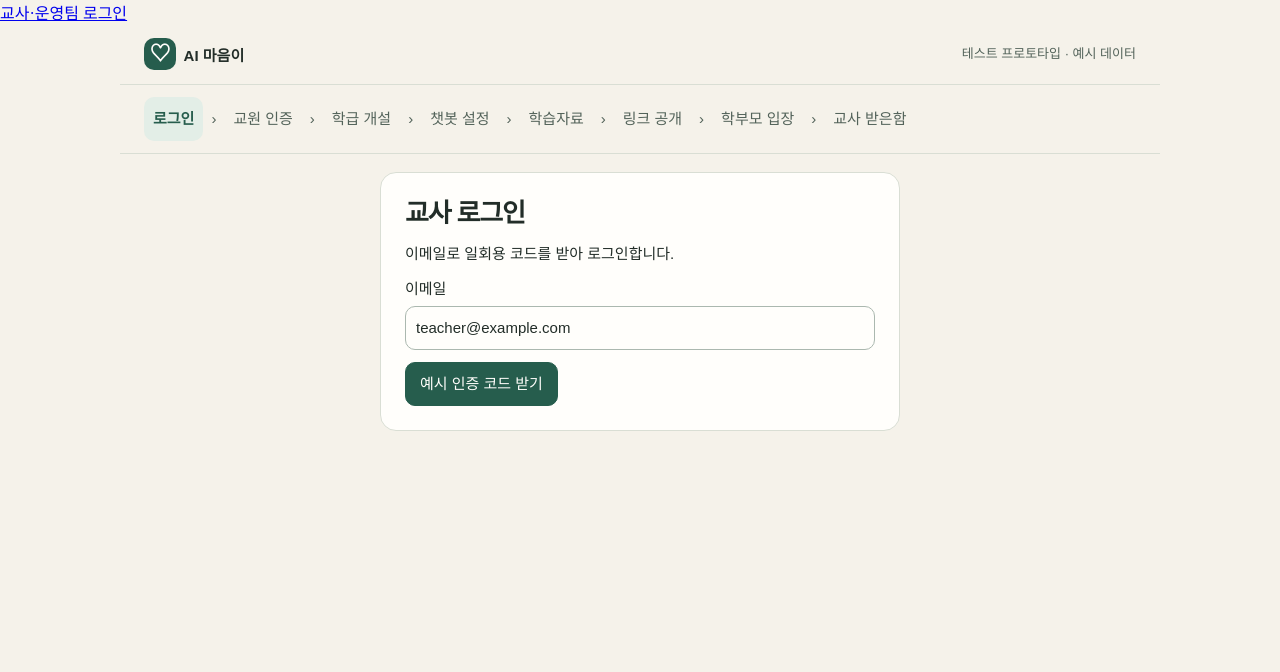
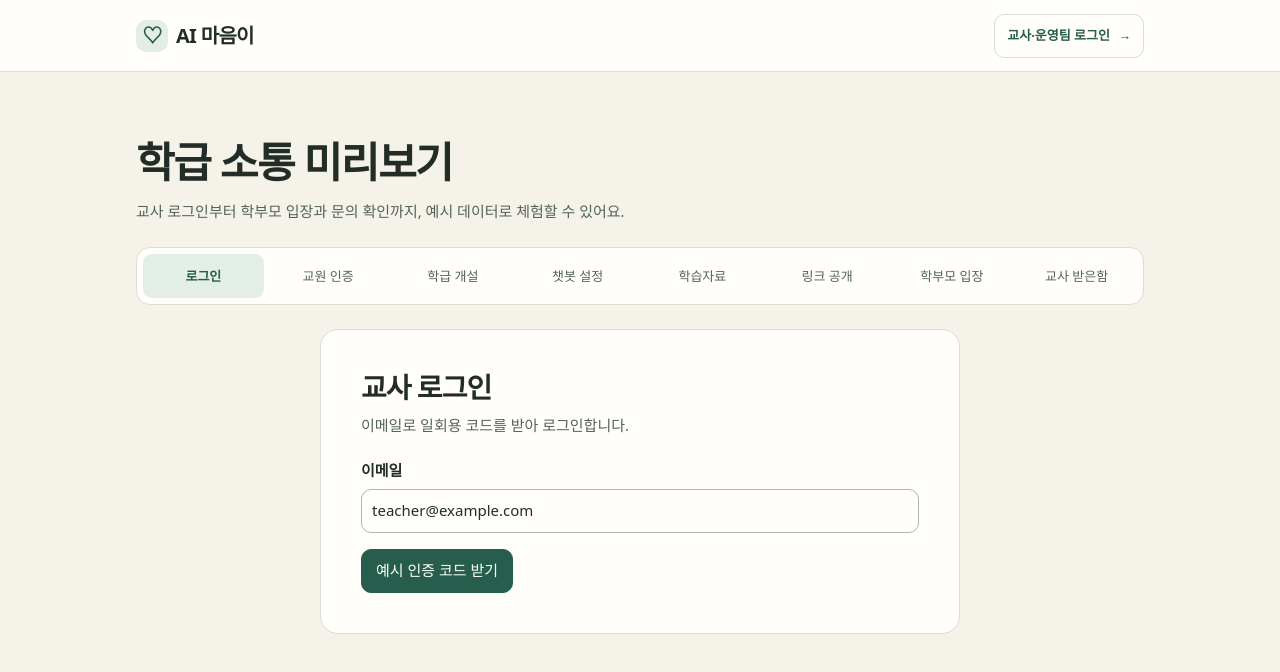
Before and after one commit to smchae1008-lgtm/ai_heart, a Next.js app: page / in a window 1280 px wide. Shown: the top 672 px of the page. Built offline with nearby package versions, Linux system fonts and the light colour scheme.

Commit message:
Refine AI Maeumi typography and screen spacing (#8)

```diff
--- a/app/globals.css
+++ b/app/globals.css
@@ -1,11 +1,161 @@
+:root {
+  color-scheme: light;
+  --canvas: #f5f2ea;
+  --surface: #fffefb;
+  --ink: #222d28;
+  --muted: #53635a;
+  --line: #d9ded4;
+  --green: #265d4d;
+  --selected: #e3eee7;
+  --header-height: 72px;
+}
+
+* { box-sizing: border-box; }
+
 body {
   margin: 0;
-  background: #f5f2ea;
+  background: var(--canvas);
+  color: var(--ink);
+  font: 15px/1.65 Pretendard, "Noto Sans KR", "Malgun Gothic", system-ui, sans-serif;
+  overflow-wrap: anywhere;
 }
 
-iframe {
+h1, h2, h3 {
+  margin: 0;
+  line-height: 1.3;
+  letter-spacing: -.035em;
+  word-break: keep-all;
+}
+
+h1 { font-size: clamp(26px, 4vw, 34px); }
+h2 { font-size: 22px; }
+h3 { font-size: 18px; }
+p { margin: 0; }
+a { color: var(--green); text-underline-offset: .2em; }
+:focus-visible { outline: 2px solid var(--green); outline-offset: 3px; }
+
+.home-header {
+  background: var(--surface);
+  border-bottom: 1px solid var(--line);
+}
+
+.home-header-inner {
+  display: flex;
+  align-items: center;
+  justify-content: space-between;
+  gap: 12px;
+  width: min(100%, 1104px);
+  min-height: calc(var(--header-height) - 1px);
+  margin-inline: auto;
+  padding-inline: clamp(16px, 4vw, 48px);
+}
+
+.home-header h1 {
+  display: flex;
+  align-items: center;
+  gap: 8px;
+  font-size: clamp(16px, 3vw, 20px);
+}
+
+.home-header h1 span {
+  display: grid;
+  place-items: center;
+  width: 32px;
+  height: 32px;
+  border-radius: 10px;
+  background: var(--selected);
+  color: var(--green);
+}
+
+.home-header a {
+  display: inline-flex;
+  align-items: center;
+  gap: 8px;
+  min-height: 44px;
+  padding: 6px 12px;
+  border: 1px solid var(--line);
+  border-radius: 10px;
+  font-size: 13px;
+  font-weight: 700;
+  text-decoration: none;
+}
+
+.home-header a:hover { background: var(--selected); }
+
+.home iframe {
   display: block;
   width: 100%;
-  height: 100dvh;
+  height: calc(100dvh - var(--header-height));
   border: 0;
 }
+
+main:not(.home) {
+  display: grid;
+  gap: 16px;
+  width: min(calc(100% - 32px), 760px);
+  margin: clamp(24px, 6vw, 64px) auto;
+  padding: clamp(20px, 5vw, 40px);
+  border: 1px solid var(--line);
+  border-radius: 18px;
+  background: var(--surface);
+}
+
+main:has(form input[autocomplete="email"]) { max-width: 480px; }
+main:not(.home) h2 { margin-top: 12px; }
+main:not(.home) :is(section, article) {
+  display: grid;
+  gap: 12px;
+  min-width: 0;
+  padding: clamp(12px, 3vw, 20px);
+  border: 1px solid var(--line);
+  border-radius: 12px;
+}
+
+main:not(.home) :is(form, fieldset) { display: grid; gap: 12px; min-width: 0; }
+main:not(.home) form p:has(> label + label) {
+  display: grid;
+  grid-template-columns: repeat(auto-fit, minmax(min(100%, 145px), 1fr));
+  gap: 12px;
+}
+
+label { display: block; font-weight: 600; }
+fieldset { margin: 0; padding: 12px; border: 1px solid var(--line); border-radius: 10px; }
+legend { padding-inline: 4px; font-weight: 600; }
+summary { cursor: pointer; color: var(--green); padding-block: 8px; }
+details[open] > summary { margin-bottom: 8px; }
+details > :is(p, form) + :is(p, form) { margin-top: 10px; }
+
+button, input, select, textarea { font: inherit; }
+:is(input:not([type="hidden"], [type="checkbox"]), select, textarea) {
+  display: block;
+  width: 100%;
+  min-width: 0;
+  min-height: 44px;
+  padding: 8px 12px;
+  border: 1px solid #abb8af;
+  border-radius: 10px;
+  background: var(--surface);
+  color: var(--ink);
+  font-weight: 400;
+}
+
+label > :is(input:not([type="checkbox"]), select, textarea) { margin-top: 4px; }
+textarea { min-height: 88px; resize: vertical; }
+input[type="checkbox"] { accent-color: var(--green); }
+input[type="file"] { max-width: 100%; font-size: 13px; }
+
+button {
+  justify-self: start;
+  min-height: 44px;
+  padding: 8px 16px;
+  border: 1px solid var(--green);
+  border-radius: 10px;
+  background: var(--green);
+  color: var(--surface);
+  font-weight: 600;
+}
+
+button:enabled { cursor: pointer; }
+button:enabled:hover { background: #1d4c3e; }
+button:disabled { opacity: .65; }
+[role="alert"] { color: #8b3534; }
--- a/app/page.tsx
+++ b/app/page.tsx
@@ -1,7 +1,12 @@
 export default function HomePage() {
   return (
-    <main>
-      <nav aria-label="서비스 메뉴"><a href="/login">교사·운영팀 로그인</a></nav>
+    <main className="home">
+      <header className="home-header">
+        <div className="home-header-inner">
+          <h1><span aria-hidden="true">♡</span> AI 마음이</h1>
+          <nav aria-label="서비스 메뉴"><a href="/login">교사·운영팀 로그인 <span aria-hidden="true">→</span></a></nav>
+        </div>
+      </header>
       <iframe src="/prototype/index.html" title="AI 마음이 학급 소통 프로토타입" />
     </main>
   );
--- a/public/prototype/index.html
+++ b/public/prototype/index.html
@@ -1,6 +1,9 @@
-<!doctype html><html lang="ko"><head><meta charset="utf-8"><meta name="viewport" content="width=device-width, initial-scale=1"><title>AI 마음이 · 프로토타입</title><style>body{margin:0;background:#f5f2ea} #maeumi-flow{max-width:1040px;margin:auto}</style></head><body>
+<!doctype html><html lang="ko"><head><meta charset="utf-8"><meta name="viewport" content="width=device-width, initial-scale=1"><title>AI 마음이 · 프로토타입</title><style>body{margin:0;background:#f5f2ea}</style></head><body>
 <section id="maeumi-flow" lang="ko" aria-label="AI 마음이 학급 개설 흐름">
-  <header class="mf-bar"><strong><span class="mf-mark" aria-hidden="true">♡</span> AI 마음이</strong><span>테스트 프로토타입 · 예시 데이터</span></header>
+  <header class="mf-bar">
+    <h1>학급 소통 미리보기</h1>
+    <p>교사 로그인부터 학부모 입장과 문의 확인까지, 예시 데이터로 체험할 수 있어요.</p>
+  </header>
   <nav aria-label="화면 순서"><ol class="mf-route">
     <li><button type="button" data-show="login" aria-current="step">로그인</button></li>
     <li><button type="button" data-show="verify">교원 인증</button></li>
@@ -125,28 +128,33 @@
     color-scheme:light;
     --mf-paper:#fffefb;--mf-bg:#f5f2ea;--mf-ink:#222d28;--mf-muted:#53635a;
     --mf-green:#265d4d;--mf-soft:#e3eee7;--mf-line:#d9ded4;
-    background:var(--mf-bg);color:var(--mf-ink);font:15px/1.55 Pretendard,"Noto Sans KR","Malgun Gothic",sans-serif;
+    box-sizing:border-box;max-width:1104px;margin:auto;padding:clamp(24px,5vw,64px) clamp(16px,4vw,48px);
+    background:var(--mf-bg);color:var(--mf-ink);font:15px/1.65 Pretendard,"Noto Sans KR","Malgun Gothic",system-ui,sans-serif;
   }
   #maeumi-flow *{box-sizing:border-box}
   #maeumi-flow [hidden]{display:none!important}
   #maeumi-flow p,#maeumi-flow h2{margin:0}
-  #maeumi-flow h2{font-size:26px;letter-spacing:-.045em;line-height:1.25}
+  #maeumi-flow h1,#maeumi-flow h2{margin:0;letter-spacing:-.035em;line-height:1.25;word-break:keep-all}
+  #maeumi-flow h1{font-size:clamp(28px,5vw,42px)}
+  #maeumi-flow h2{font-size:clamp(23px,4vw,28px)}
   #maeumi-flow button,#maeumi-flow input,#maeumi-flow select,#maeumi-flow textarea{font:inherit}
   #maeumi-flow button{min-height:44px;cursor:pointer}
   #maeumi-flow button:disabled{cursor:default;opacity:.6}
   #maeumi-flow :focus-visible{outline:2px solid var(--mf-green);outline-offset:2px}
-  #maeumi-flow .mf-bar{display:flex;justify-content:space-between;align-items:center;flex-wrap:wrap;gap:8px;padding:14px 24px;border-bottom:1px solid var(--mf-line)}
-  #maeumi-flow .mf-bar>span,#maeumi-flow small,#maeumi-flow .mf-file>span{font-size:13px;color:var(--mf-muted)}
-  #maeumi-flow .mf-mark{display:inline-grid;place-items:center;width:32px;height:32px;margin-right:4px;border-radius:10px;background:var(--mf-green);color:var(--mf-paper);font-size:21px}
-  #maeumi-flow .mf-route{list-style:none;display:flex;flex-wrap:wrap;gap:4px 8px;margin:0;padding:12px 24px}
-  #maeumi-flow .mf-route li{display:flex;align-items:center;gap:8px}
-  #maeumi-flow .mf-route li:not(:last-child)::after{content:"›";color:var(--mf-muted)}
-  #maeumi-flow .mf-route button{border:0;border-radius:10px;padding:6px 9px;background:transparent;color:var(--mf-muted)}
+  #maeumi-flow .mf-bar{display:grid;gap:10px;margin-bottom:24px}
+  #maeumi-flow .mf-bar p,#maeumi-flow .mf-screen>h2+p{color:var(--mf-muted);word-break:keep-all;overflow-wrap:break-word}
+  #maeumi-flow small,#maeumi-flow .mf-file>span{font-size:13px;color:var(--mf-muted)}
+  #maeumi-flow .mf-route{list-style:none;display:grid;grid-template-columns:repeat(8,minmax(0,1fr));gap:4px;margin:0;padding:6px;border:1px solid var(--mf-line);border-radius:14px;background:var(--mf-paper)}
+  #maeumi-flow .mf-route button{width:100%;border:0;border-radius:9px;padding:6px 4px;background:transparent;color:var(--mf-muted);font-size:13px;word-break:keep-all}
+  #maeumi-flow .mf-route button:hover{background:var(--mf-bg);color:var(--mf-ink)}
   #maeumi-flow .mf-route [aria-current]{background:var(--mf-soft);color:var(--mf-green);font-weight:700}
-  #maeumi-flow .mf-stage{display:grid;justify-items:center;padding:18px 24px 28px;border-top:1px solid var(--mf-line)}
-  #maeumi-flow .mf-screen{display:grid;gap:12px;width:min(100%,520px);padding:24px;background:var(--mf-paper);border:1px solid var(--mf-line);border-radius:16px;min-width:0}
+  #maeumi-flow .mf-stage{display:grid;justify-items:center;padding-top:24px}
+  #maeumi-flow .mf-screen{display:grid;gap:16px;width:min(100%,640px);padding:clamp(20px,5vw,40px);background:var(--mf-paper);border:1px solid var(--mf-line);border-radius:18px;min-width:0}
+  #maeumi-flow .mf-screen>h2+p{margin-top:-8px;margin-bottom:4px}
   #maeumi-flow form,#maeumi-flow label,#maeumi-flow .mf-file,#maeumi-flow .mf-notice{display:grid;gap:6px;min-width:0}
-  #maeumi-flow form,#maeumi-flow .mf-notice{gap:12px}
+  #maeumi-flow form,#maeumi-flow .mf-notice{gap:16px}
+  #maeumi-flow label{font-weight:600}
+  #maeumi-flow label :is(input,select,textarea){font-weight:400}
   #maeumi-flow input:not([type=checkbox]),#maeumi-flow select,#maeumi-flow textarea{width:100%;min-width:0;min-height:44px;padding:8px 10px;border:1px solid #abb8af;border-radius:10px;background:var(--mf-paper);color:var(--mf-ink)}
   #maeumi-flow .mf-primary,#maeumi-flow .mf-secondary{justify-self:start;padding:8px 14px;border-radius:10px;border:1px solid var(--mf-green)}
   #maeumi-flow .mf-primary{background:var(--mf-green);color:var(--mf-paper)}
@@ -165,9 +173,10 @@
   #maeumi-flow .mf-inbox-list summary{padding:8px 0;color:var(--mf-green);cursor:pointer}
   #maeumi-flow .mf-urgent{color:#8b3534;font-weight:700}
   #maeumi-flow .mf-caution{color:#744815;font-weight:700}
+  @media(max-width:740px){
+    #maeumi-flow .mf-route{grid-template-columns:repeat(4,minmax(0,1fr))}
+  }
   @media(max-width:480px){
-    #maeumi-flow .mf-bar,#maeumi-flow .mf-route{padding-inline:12px}
-    #maeumi-flow .mf-stage,#maeumi-flow .mf-screen{padding:14px}
     #maeumi-flow .mf-pair{grid-template-columns:minmax(0,1fr)}
   }
 </style>
```
